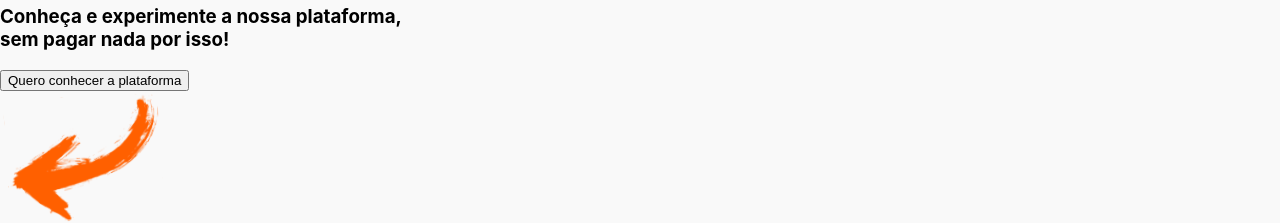
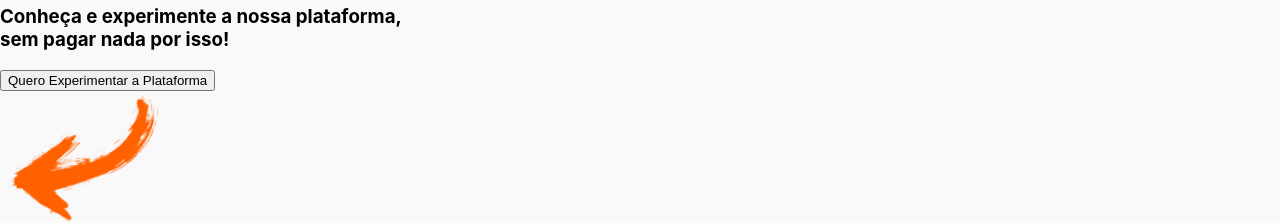
Before and after one commit to germanoalves/lpm1, a Next.js app: page / in a window 1280 px wide. Shown: the part 4758-4981 px from the top of the page. Built offline with nearby package versions, Linux system fonts and the light colour scheme.

Commit message:
version 4.0

```diff
--- a/src/components/template/CtaFooter.tsx
+++ b/src/components/template/CtaFooter.tsx
@@ -10,7 +10,7 @@ export default function Ctafooter() {
                     <h3 className="text-blue font-mt font-bold text-tth1 mb-4 text-center ">Conheça e experimente a nossa plataforma,<br/><span className="text-orange">sem pagar nada</span> por isso!</h3>
                 <div className="md:inline-block md:text-right">
                     <div>
-                        <a href="#"><button className="z-10 cursor-pointer bg-orange hover:bg-horange py-4 px-2 rounded-md text-white text-ft font-pp font-extra-bold tracking-wide mt-6 relative md:px-16 md:py-4">Quero conhecer a plataforma</button></a>
+                        <a href="#"><button className="z-10 cursor-pointer bg-orange hover:bg-horange py-4 px-2 rounded-md text-white text-ft font-pp font-extra-bold tracking-wide mt-6 relative md:px-16 md:py-4">Quero Experimentar a Plataforma</button></a>
                     </div>
                     <div className="z-0 transform rotate-90 mt-5 mr-0 md:rotate-0 md:-mt-32 md:-mr-48">
                         <Image src="/images/seta.svg" width={167} height={134} />
```
